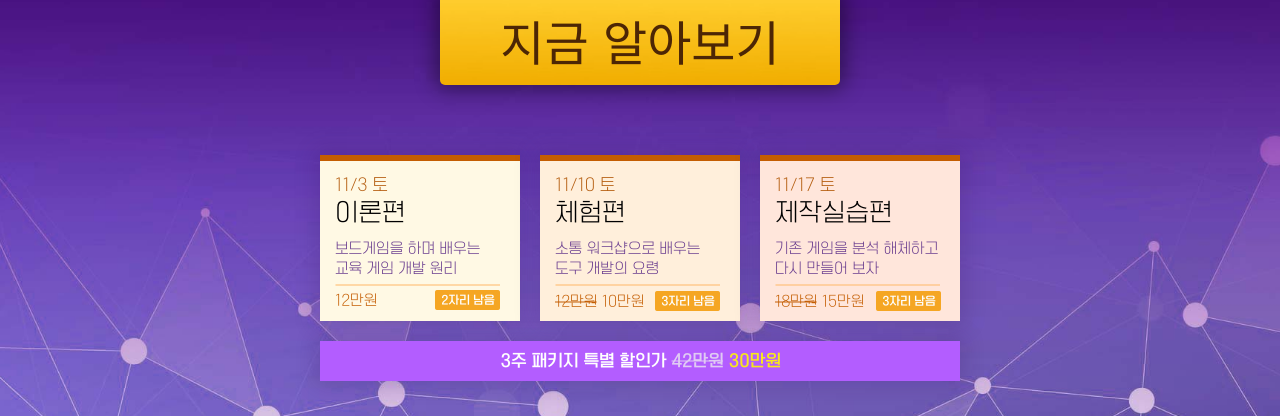
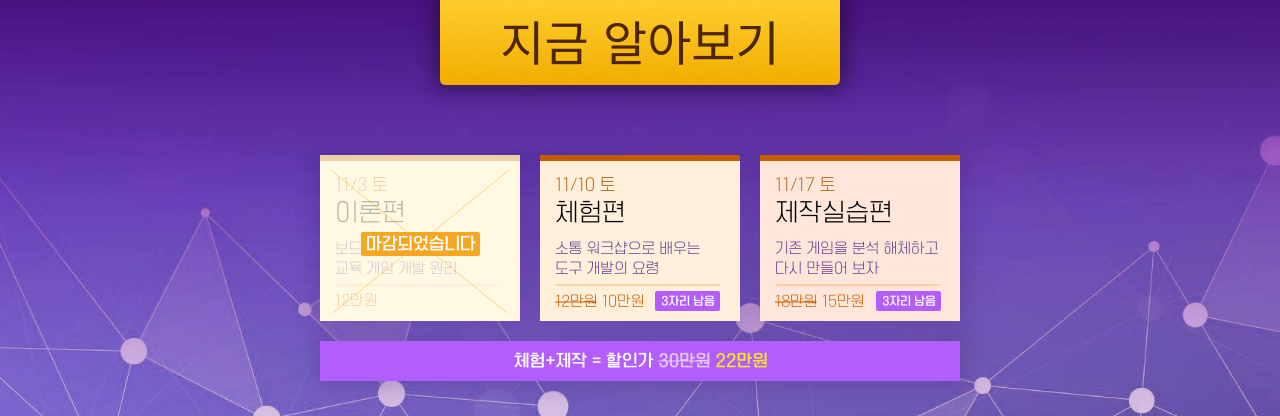
Before and after one commit to mini-k/jakdang, a plain HTML site: page public/index.html in a window 1280 px wide. Shown: the part 384-800 px from the top of the page. Drawn offline with Linux system fonts and the light colour scheme.

Commit message:
Week 1 Sold Out

```diff
--- a/public/include/style.css
+++ b/public/include/style.css
@@ -74,7 +74,7 @@ button.CTA-to-form {
   border-radius: 3px;
   background-image: url("../img/CTA-Gradient-Yellow.jpg");
   background-size: cover;
-  margin-top: 15px;
+  margin-top: 10px;
   padding: 10px 50px 8px 50px;
   text-decoration: none;
   color: #4C2605;
--- a/public/index.html
+++ b/public/index.html
@@ -147,14 +147,14 @@
         <!-- End Facebook "Initiate Checkout" Event Tracking -->
 
         <div class="card-row">
-          <img class="small-screen-only curriculum-mobile" src="img/Curriculum-Mobile4.png" />
+          <img class="small-screen-only curriculum-mobile" src="img/Curriculum-Mobile5.png" />
 
-          <img class="lazy big-screen-only card-col" data-src="img/Week1-Small4.png" />
-          <img class="lazy big-screen-only card-col" data-src="img/Week2-Small4.png" />
-          <img class="lazy big-screen-only card-col" data-src="img/Week3-Small4.png" />
+          <img class="lazy big-screen-only card-col" data-src="img/Week1-Small5.png" />
+          <img class="lazy big-screen-only card-col" data-src="img/Week2-Small5.png" />
+          <img class="lazy big-screen-only card-col" data-src="img/Week3-Small5.png" />
 
         </div>
-        <img class="lazy big-screen-only package" data-src="img/Package-Desktop.png" />
+        <img class="lazy big-screen-only package" data-src="img/Package-Desktop5.png" />
 
         <img class="lazy past-photos" data-src="img/Past-Photos-BG.jpg" />
 
```
Also changed, not shown: public/img/Curriculum-Mobile5.png (added), public/img/Package-Desktop5.png (added), public/img/Week1-Small5.png (added), public/img/Week2-Small5.png (added), public/img/Week3-Small5.png (added).
